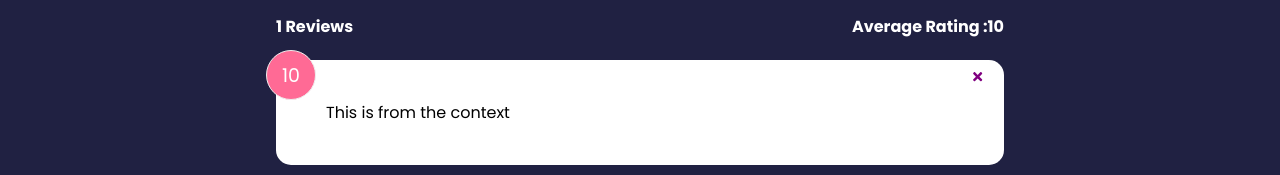
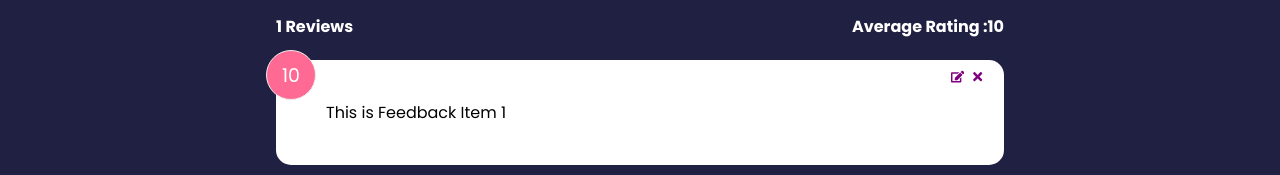
Before and after one commit to ranjan1992/FEEDBACK_UI_APP, a React (Create React App) app: page / in a window 1280 px wide. Shown: the part 399-574 px from the top of the page. Built offline with nearby package versions, Linux system fonts and the light colour scheme.

Commit message:
All functions Added to Context

```diff
--- a/src/App.js
+++ b/src/App.js
@@ -4,25 +4,13 @@ import FeedbackList from './components/FeedbackList';
 import FeedbackStats from './components/FeedbackStats';
 import Header from './components/Header';
 import Feedbackdata from './data/feedbackdata';
-import { v4 as uuidv4 } from 'uuid';
+
 import Home from './pages/Home';
 import About from './pages/About';
 import { FeedbackProvider } from './context/FeedbackContext';
 import { BrowserRouter as Router, Routes, Route } from 'react-router-dom';
 
 function App() {
-  const [feedback, setFeedback] = useState(Feedbackdata);
-
-  const handleDelete = (id) => {
-    if (window.confirm('Are you sure you want to delete ?'))
-      setFeedback(feedback.filter((item) => item.id !== id));
-  };
-
-  const addFeedback = (newFeedback) => {
-    newFeedback.id = uuidv4();
-    setFeedback([newFeedback, ...feedback]);
-    console.log(feedback);
-  };
   return (
     <FeedbackProvider>
       <Router>
@@ -33,9 +21,9 @@ function App() {
               path="/"
               element={
                 <>
-                  <FeedbackForm handleAdd={addFeedback} />
+                  <FeedbackForm />
                   <FeedbackStats />
-                  <FeedbackList onDelete={handleDelete} />
+                  <FeedbackList />
                 </>
               }
             />
--- a/src/components/FeedbackForm.jsx
+++ b/src/components/FeedbackForm.jsx
@@ -1,13 +1,16 @@
-import React, { useState } from 'react';
+import React, { useState, useContext } from 'react';
 import RatingSelect from './RatingSelect';
 import Button from './shared/Button';
 import Card from './shared/Card';
+import FeedbackContext from '../context/FeedbackContext';
 
-function FeedbackForm({ handleAdd }) {
+function FeedbackForm() {
   const [text, setText] = useState('');
   const [rating, setRating] = useState(10);
   const [btnDisabled, setBtnDisabled] = useState(true);
   const [message, setMessage] = useState('');
+
+  const { addFeedback } = useContext(FeedbackContext);
 
   const handleTextChange = ({ target: { value } }) => {
     if (value === '') {
@@ -30,10 +33,10 @@ function FeedbackForm({ handleAdd }) {
         text,
         rating,
       };
-      handleAdd(newFeedback);
+      addFeedback(newFeedback);
     }
     setBtnDisabled(true);
-    setRating(10);
+
     setText('');
   };
   return (
--- a/src/components/FeedbackItem.jsx
+++ b/src/components/FeedbackItem.jsx
@@ -1,10 +1,16 @@
 import Card from './shared/Card';
-import { FaTimes } from 'react-icons/fa';
+import { FaEdit, FaTimes } from 'react-icons/fa';
+import FeedbackContext from '../context/FeedbackContext';
+import { useContext } from 'react';
 
-function FeedbackItem({ item, handleDelete }) {
+function FeedbackItem({ item }) {
+  const { handleDelete } = useContext(FeedbackContext);
   return (
     <Card>
       <div className="num-display">{item.rating}</div>
+      <button className="edit">
+        <FaEdit color="purple" />
+      </button>
       <button onClick={() => handleDelete(item.id)} className="close">
         <FaTimes color="purple" />
       </button>
--- a/src/components/FeedbackList.jsx
+++ b/src/components/FeedbackList.jsx
@@ -3,7 +3,7 @@ import FeedbackItem from './FeedbackItem';
 import { motion, AnimatePresence } from 'framer-motion';
 import FeedbackContext from '../context/FeedbackContext';
 
-function FeedbackList({ onDelete }) {
+function FeedbackList() {
   const { feedback } = useContext(FeedbackContext);
   if (!feedback || feedback.length === 0) {
     return <p>No Feedback Yet !!!</p>;
@@ -27,7 +27,7 @@ function FeedbackList({ onDelete }) {
             animate={{ opacity: 1 }}
             exit={{ opacity: 0 }}
           >
-            <FeedbackItem key={item.id} item={item} handleDelete={onDelete} />
+            <FeedbackItem key={item.id} item={item} />
           </motion.div>
         ))}
       </AnimatePresence>
--- a/src/context/FeedbackContext.jsx
+++ b/src/context/FeedbackContext.jsx
@@ -1,4 +1,5 @@
 import { createContext, useState } from 'react';
+import { v4 as uuidv4 } from 'uuid';
 
 const FeedbackContext = createContext();
 
@@ -6,12 +7,24 @@ export const FeedbackProvider = ({ children }) => {
   const [feedback, setFeedback] = useState([
     {
       id: 1,
-      text: 'This is from the context',
+      text: 'This is Feedback Item 1',
       rating: 10,
     },
   ]);
+
+  const handleDelete = (id) => {
+    if (window.confirm('Are you sure you want to delete ?'))
+      setFeedback(feedback.filter((item) => item.id !== id));
+  };
+
+  const addFeedback = (newFeedback) => {
+    newFeedback.id = uuidv4();
+    setFeedback([newFeedback, ...feedback]);
+    console.log(feedback);
+  };
+
   return (
-    <FeedbackContext.Provider value={{feedback}}>
+    <FeedbackContext.Provider value={{ feedback, handleDelete, addFeedback }}>
       {children}
     </FeedbackContext.Provider>
   );
```
